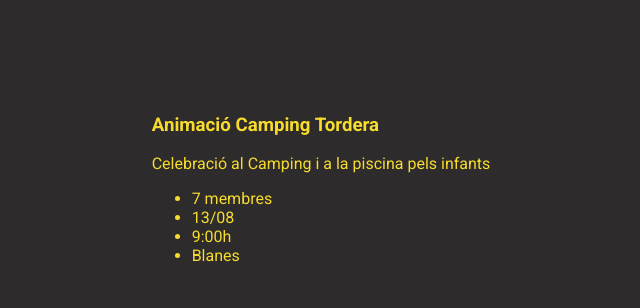
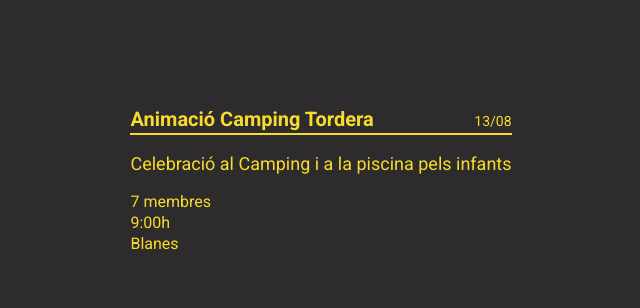
Before and after one commit to paulaCatalan/percussion-group-info-website, a plain HTML site: page client/calendar/calendar.html in a window 1280 px wide. Shown: the part 200-508 px from the top of the page, without its empty margins (319-959 px from the left). Drawn offline with Linux system fonts and the light colour scheme; a web font is replaced by a local one.

Commit message:
add event styling

```diff
--- a/client/calendar/calendar.css
+++ b/client/calendar/calendar.css
@@ -3,6 +3,33 @@
     margin-bottom: 40px;
 }
 
-.event h3 {
+.event .event-header {
+    display: flex;
+    justify-content: space-between;
+    align-items: baseline;
+    padding-bottom: 2px;
+    border-bottom: 2px rgb(247, 220, 45) solid;
+}
+
+.event .event-header h3 {
+    margin: 0;
+    font-size: 20px;
     font-weight: bold;
 }
+
+.event .event-header span{
+    font-size: 14px;
+}
+
+.event p {
+    font-size: 18px;
+}
+
+.event ul {
+    padding: 0;
+    list-style: none;
+}
+
+.event ul li {
+    margin-bottom: 2px;
+}
--- a/client/calendar/calendar.js
+++ b/client/calendar/calendar.js
@@ -10,11 +10,10 @@ async function fetchEventsJSON() {
 fetchEventsJSON().then(events => {
     events.forEach((event) => {
         if ( event.timestamp >= Math.floor(Date.now() / 1000)){
-            eventList.innerHTML += '<div class="event">' + '<h3>' + event.title + '</h3>' +
-        '<p>' + event.description + '</p>' +
-        '<ul>' + '<li>' + event.members + ' membres' + '</li>' + '<li>' + event.date + '</li>' + '<li>' + event.time + '</li>' + '<li>' + event.location + '</li>' + '</ul>' + '</div>'
+            eventList.innerHTML += '<div class="event">' + '<div class="event-header">' + '<h3>' + event.title + '</h3>' + '<span>' + event.date + '</span>' + '</div>' +
+            '<p>' + event.description + '</p>' +
+            '<ul>' + '<li>' + event.members + ' membres' + '</li>' + '<li>' + event.time + '</li>' + '<li>' + event.location + '</li>' + '</ul>' + '</div>'
         }
-
     })
 });
 
```
Also changed, not shown: 1 other file.
